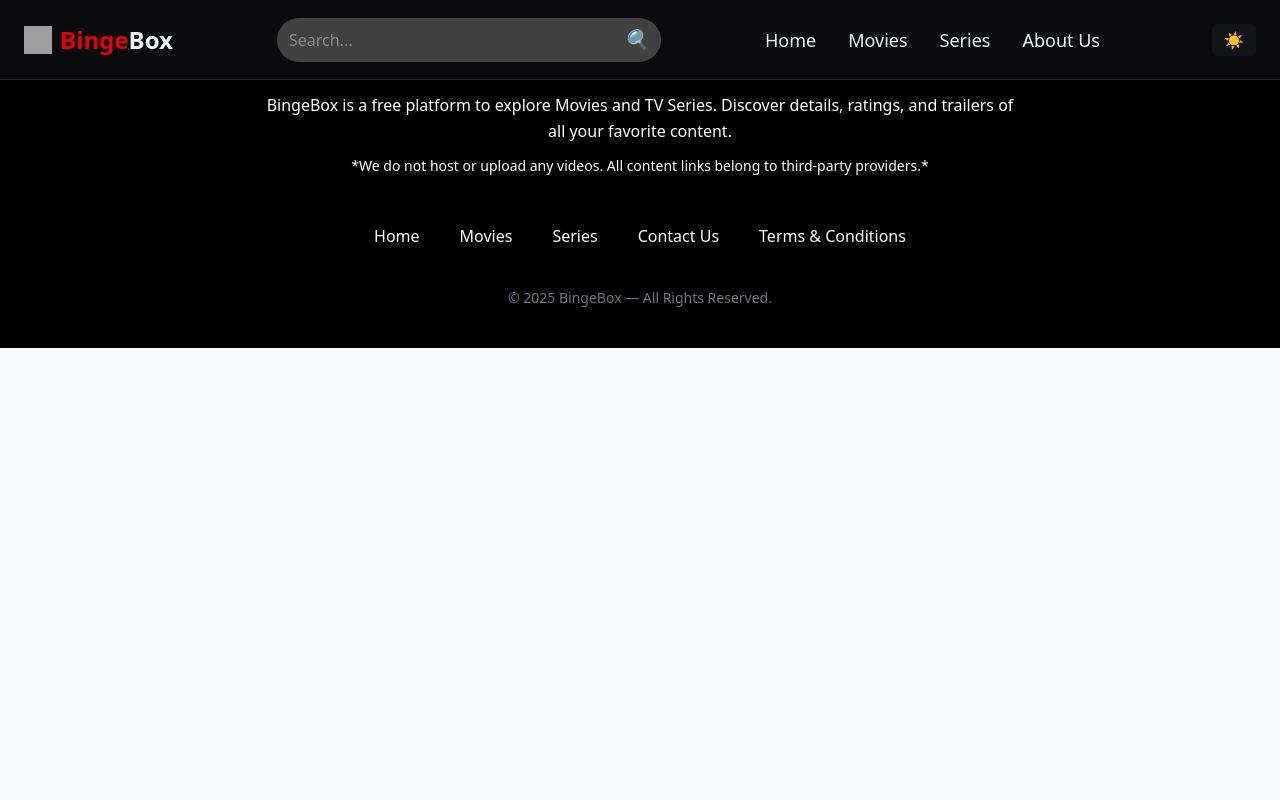
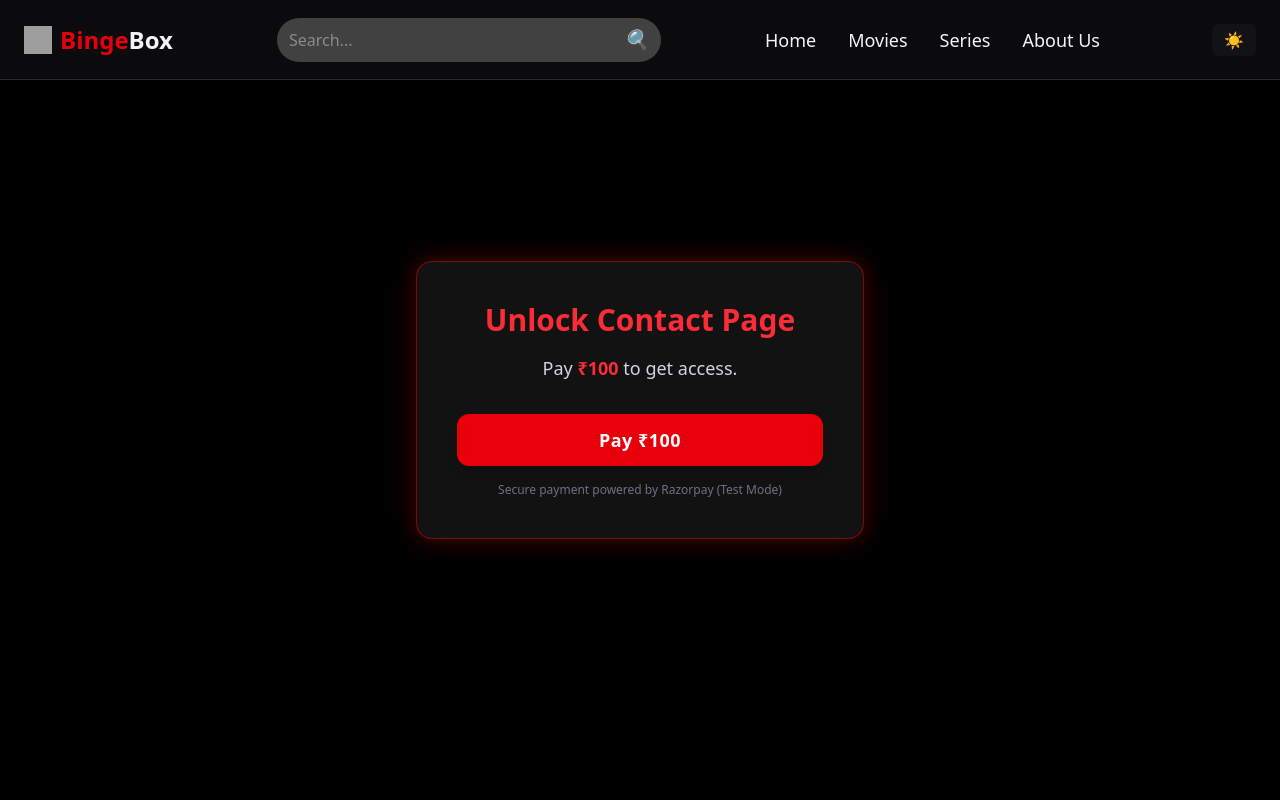
Before and after one commit to Abhishekkumarx/Binge-Box-React, a React (Vite) app: page /pay in a window 1280 px wide. Shown: the top 800 px of the page. Built offline with nearby package versions, Linux system fonts and the light colour scheme; no server answers; grey boxes are pictures that could not be loaded.

Commit message:
completed with payment integration

```diff
--- a/src/App.jsx
+++ b/src/App.jsx
@@ -14,7 +14,7 @@ import ContactUs from './pages/ContactUs';
 //import Pay from './pages/Pay';
 import ProtectedRoute from './components/ProtectedRoute';
 import TermsAndConditions from './pages/TermsAndConditions';
-
+import Pay from './pages/Pay';
 
 const apiKey = "875daaf7";
 
@@ -97,11 +97,11 @@ useEffect(() => {
 useEffect(() => {
   fetchResults("thor", "all");
 }, []);
-useEffect(() => {
-  if (performance.navigation.type === performance.navigation.TYPE_RELOAD) {
-    navigate("/");
-  }
-}, []);
+// useEffect(() => {
+//   if (performance.navigation.type === performance.navigation.TYPE_RELOAD) {
+//     navigate("/");
+//   }
+// }, []);
 
 
 useEffect(() => {
@@ -137,6 +137,8 @@ useEffect(() => {
                 />
               }
             />
+        <Route path="/pay" element={<Pay />} />
+
 
         <Route
           path="/series"
--- a/src/components/Footer.jsx
+++ b/src/components/Footer.jsx
@@ -32,6 +32,7 @@ export default function Footer() {
       ">
         <Link
           to="/"
+          onClick={() => window.scrollTo(0, 0)}
           className={
             location.pathname === "/"
               ? "text-red-600 font-bold"
--- a/src/components/ProtectedRoute.jsx
+++ b/src/components/ProtectedRoute.jsx
@@ -1,7 +1,7 @@
 import { Navigate } from "react-router-dom";
 
 const ProtectedRoute = ({ children }) => {
-  const hasPaid = localStorage.getItem("paid");
+  const hasPaid = localStorage.getItem("contact_paid");
 
   if (!hasPaid) {
     return <Navigate to="/pay" replace />;
--- a/src/pages/ContactUs.jsx
+++ b/src/pages/ContactUs.jsx
@@ -10,7 +10,7 @@ function ContactUs() {
     <div className="bg-black text-white min-h-screen w-full flex justify-center py-12 px-4 sm:px-6 lg:px-8">
       <div className="w-full max-w-2xl">
         <div className="text-center">
-          <h1 className="text-4xl sm:text-5xl font-bold text-red-600 mb-4">Contact Us</h1>
+          <h1 className="text-4xl sm:text-5xl font-bold text-red-600 mb-4 mt-8">Contact Us</h1>
           <p className="text-lg text-gray-300">
             Have a question, feedback, or a suggestion? We'd love to hear from you.
           </p>
--- a/src/pages/Pay.jsx
+++ b/src/pages/Pay.jsx
@@ -1,50 +1,65 @@
-import { useEffect } from "react";
-import { useNavigate } from "react-router-dom";
+
+import React from 'react'
+import { useNavigate } from 'react-router-dom'
 
 const Pay = () => {
+
   const navigate = useNavigate();
 
-  useEffect(() => {
-    const script = document.createElement("script");
-    script.src = "https://checkout.razorpay.com/v1/checkout.js";
-    script.async = true;
-    document.body.appendChild(script);
-  }, []);
 
   const handlePayment = () => {
+      const razorPayKey = import.meta.env.VITE_RAZORPAY_KEY;
+
       const options = {
-      key: import.meta.env.VITE_RAZORPAY_KEY_ID, // from .env
+          key: razorPayKey,
           amount: 10000,
-      currency: "INR",
-      name: "Binge Box",
-      description: "Access Contact Us Page",
+          currency: 'INR',
+          name: 'Contact Page Access',
+          description: 'Payment to unlock Contact page',
           handler: function (response) {
-        localStorage.setItem("paid", "true");
-
-        navigate("/contact");
+              localStorage.setItem("contact_paid", "true");
+              navigate("/contactus");
           },
           theme: {
-        color: "#3399cc",
+              color: '#e50914',
           },
-    };
+      }
 
-    const rzp = new window.Razorpay(options);
-    rzp.open();
-  };
+      const razorPay = new window.Razorpay(options);
+      razorPay.open()
+  }
 
   return (
-    <div className="flex flex-col items-center justify-center min-h-screen bg-gray-900 text-white">
-      <h1 className="text-3xl mb-4 font-bold">Complete Payment</h1>
-      <p className="mb-6 text-gray-300">You must pay ₹500 to access Contact Us page.</p>
+    <div className="min-h-screen flex items-center justify-center bg-black px-4">
 
+      {/* Glass card */}
+      <div className="bg-[#121212] border border-red-600/50 rounded-2xl p-10 max-w-md w-full text-center shadow-[0_0_25px_rgba(255,0,0,0.3)]">
+
+        {/* Heading */}
+        <h1 className="text-3xl font-bold text-red-500">
+          Unlock Contact Page
+        </h1>
+
+        <p className="text-gray-300 mt-4 text-lg">
+          Pay <span className="text-red-500 font-semibold">₹100</span> to get access.
+        </p>
+
+        {/* Pay Button */}
         <button
           onClick={handlePayment}
-        className="px-6 py-3 bg-blue-600 rounded-lg font-semibold hover:bg-blue-700 transition"
+          className="mt-8 w-full bg-red-600 hover:bg-red-700 cursor-pointer text-white font-semibold py-3 rounded-xl text-lg tracking-wide transform transition-all duration-300 hover:scale-105 shadow-lg hover:shadow-red-600/40"
         >
-        Pay Now
+          Pay ₹100
         </button>
+
+        {/* Security Note */}
+        <p className="text-xs text-gray-500 mt-4">
+          Secure payment powered by Razorpay (Test Mode)
+        </p>
+
       </div>
-  );
-};
+    </div>
+  )
+}
 
-export default Pay;
+export default Pay
```
Lines whose indentation alone changed are shown as unchanged.
